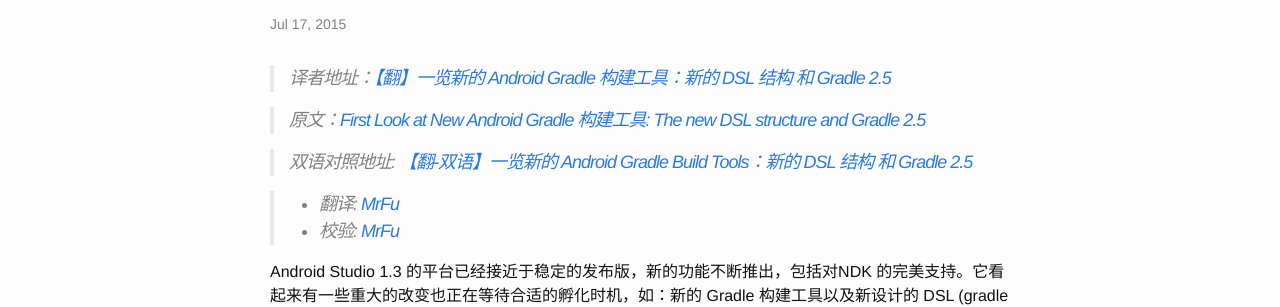
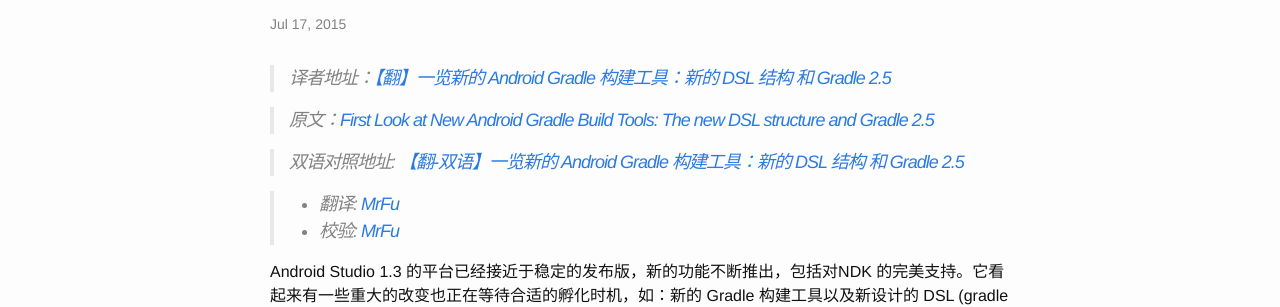
Before and after one commit to MrFuFuFu/mrfufufu.github.io, a Jekyll site: the page built from _posts/2015-07-17-New_Android_Gradle Build_Tools.markdown, in a window 1280 px wide and 900 px high. Shown: the part 177-484 px from the top of the window. Built offline with Jekyll 4.4.1, drawn with Linux system fonts in a browser that asks for light colours; Markdown is read by kramdown in place of the engine named in the settings.

```diff
--- a/_posts/2015-07-17-New_Android_Gradle Build_Tools.markdown
+++ b/_posts/2015-07-17-New_Android_Gradle Build_Tools.markdown
@@ -8,9 +8,9 @@ categories: Android
 
 > 译者地址：[【翻】一览新的 Android Gradle 构建工具：新的 DSL 结构 和 Gradle 2.5](http://mrfufufu.github.io/android/2015/07/17/New_Android_Gradle%20Build_Tools.html)
 
-> 原文：[First Look at New Android Gradle 构建工具: The new DSL structure and Gradle 2.5](http://inthecheesefactory.com/blog/new-gradle-build-tools-with-gradle-2.5/en)
+> 原文：[First Look at New Android Gradle Build Tools: The new DSL structure and Gradle 2.5](http://inthecheesefactory.com/blog/new-gradle-build-tools-with-gradle-2.5/en)
 
-> 双语对照地址: [【翻-双语】一览新的 Android Gradle Build Tools：新的 DSL 结构 和 Gradle 2.5](http://mrfufufu.github.io/english/2015/07/17/Translate_New_Android_Gradle_Build_Tools.html)
+> 双语对照地址: [【翻-双语】一览新的 Android Gradle 构建工具：新的 DSL 结构 和 Gradle 2.5](http://mrfufufu.github.io/english/2015/07/17/Translate_New_Android_Gradle_Build_Tools.html)
 
 >* 翻译: [MrFu](http://mrfufufu.github.io/)
 >* 校验: [MrFu](http://mrfufufu.github.io/)
```
